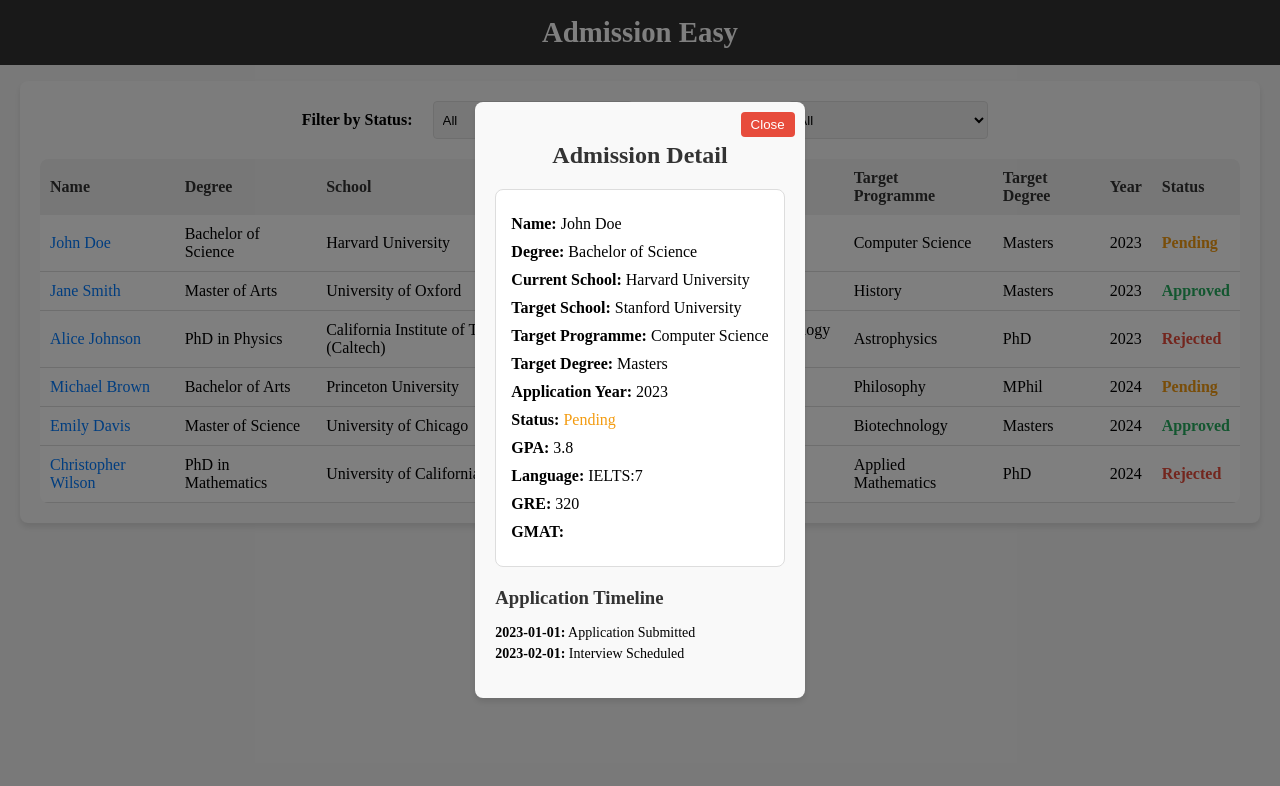
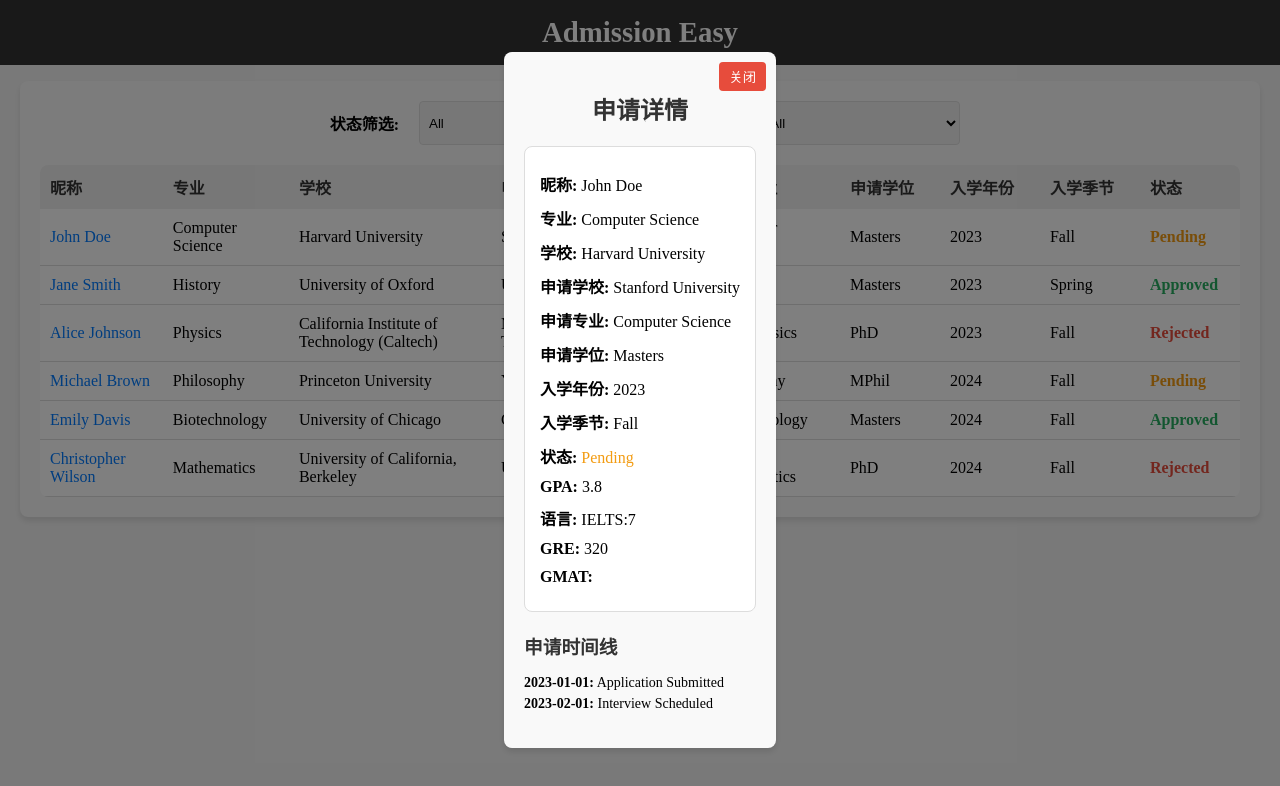
Before and after one commit to BAIGUANGMEI/AdmissionEasy, a Vue app: page / in a window 1280 px wide. Both pictures are taken after a click on the element "John Doe". Shown: the top 786 px of the page. Built offline with nearby package versions, Linux system fonts and the light colour scheme.

Commit message:
feat: change language to Chinese

```diff
--- a/src/components/AdmissionDetail.vue
+++ b/src/components/AdmissionDetail.vue
@@ -16,12 +16,13 @@ const fetchAdmissionDetail = (id: number) => {
     const data: AdmissionDetailData = {
         id,
         name: "John Doe",
-        degree: "Bachelor of Science",
+        major: "Computer Science",
         school: "Harvard University",
         targetSchool: "Stanford University",
         targetProgramme: "Computer Science",
         targetDegree: TargetDegree.Masters,
         applyYear: "2023",
+        season: "Fall",
         timeLine: new Map([["2023-01-01", "Application Submitted"], ["2023-02-01", "Interview Scheduled"]]),
         GPA: "3.8",
         Language: "IELTS:7",
@@ -46,30 +47,31 @@ watch(
 <template>
   <div v-if="admission" class="admission-detail-overlay">
     <div class="admission-detail">
-      <h2>Admission Detail</h2>
+      <h2>申请详情</h2>
       <div class="detail-card">
-        <p><strong>Name:</strong> {{ admission.name }}</p>
-        <p><strong>Degree:</strong> {{ admission.degree }}</p>
-        <p><strong>Current School:</strong> {{ admission.school }}</p>
-        <p><strong>Target School:</strong> {{ admission.targetSchool }}</p>
-        <p><strong>Target Programme:</strong> {{ admission.targetProgramme }}</p>
-        <p><strong>Target Degree:</strong> {{ admission.targetDegree }}</p>
-        <p><strong>Application Year:</strong> {{ admission.applyYear }}</p>
-        <p><strong>Status:</strong> <span :class="`status-${admission.status.toLowerCase()}`">{{ admission.status }}</span></p>
+        <p><strong>昵称:</strong> {{ admission.name }}</p>
+        <p><strong>专业:</strong> {{ admission.major }}</p>
+        <p><strong>学校:</strong> {{ admission.school }}</p>
+        <p><strong>申请学校:</strong> {{ admission.targetSchool }}</p>
+        <p><strong>申请专业:</strong> {{ admission.targetProgramme }}</p>
+        <p><strong>申请学位:</strong> {{ admission.targetDegree }}</p>
+        <p><strong>入学年份:</strong> {{ admission.applyYear }}</p>
+        <p><strong>入学季节:</strong> {{ admission.season }}</p>
+        <p><strong>状态:</strong> <span :class="`status-${admission.status.toLowerCase()}`">{{ admission.status }}</span></p>
         <p><strong>GPA:</strong> {{ admission.GPA }}</p>
-        <p><strong>Language:</strong> {{ admission.Language }}</p>
+        <p><strong>语言:</strong> {{ admission.Language }}</p>
         <p><strong>GRE:</strong> {{ admission.GRE }}</p>
         <p><strong>GMAT:</strong> {{ admission.GMAT }}</p>
       </div>
       <div class="timeline">
-        <h3>Application Timeline</h3>
+        <h3>申请时间线</h3>
         <ul>
           <li v-for="[date, event] in admission.timeLine" :key="date">
             <strong>{{ date }}:</strong> {{ event }}
           </li>
         </ul>
       </div>
-      <button class="close-button" @click="$emit('close')">Close</button>
+      <button class="close-button" @click="$emit('close')">关闭</button>
     </div>
   </div>
 </template>
@@ -99,8 +101,8 @@ watch(
 
 h2 {
   text-align: center;
+  margin-bottom: 20px;
   color: #333;
-  margin-bottom: 20px;
 }
 
 .detail-card {
--- a/src/components/AdmissionList.vue
+++ b/src/components/AdmissionList.vue
@@ -10,67 +10,73 @@ const admissionDataList = ref<AdmissionData[]>([
   {
     id: 1,
     name: "John Doe",
-    degree: "Bachelor of Science",
+    major: "Computer Science",
     school: "Harvard University",
     targetSchool: "Stanford University",
     targetProgramme: "Computer Science",
     targetDegree: TargetDegree.Masters,
     applyYear: "2023",
+    season: "Fall",
     status: AdmissionStatus.Pending,
   },
   {
     id: 2,
     name: "Jane Smith",
-    degree: "Master of Arts",
+    major: "History",
     school: "University of Oxford",
     targetSchool: "University of Cambridge",
     targetProgramme: "History",
     targetDegree: TargetDegree.Masters,
     applyYear: "2023",
+    season: "Spring",
     status: AdmissionStatus.Approved,
   },
   {
     id: 3,
     name: "Alice Johnson",
-    degree: "PhD in Physics",
+    major: "Physics",
     school: "California Institute of Technology (Caltech)",
     targetSchool: "Massachusetts Institute of Technology (MIT)",
     targetProgramme: "Astrophysics",
     targetDegree: TargetDegree.PhD,
     applyYear: "2023",
+    season: "Fall",
     status: AdmissionStatus.Rejected,
   },
   {
     id: 4,
     name: "Michael Brown",
-    degree: "Bachelor of Arts",
+    major: "Philosophy",
     school: "Princeton University",
     targetSchool: "Yale University",
     targetProgramme: "Philosophy",
     targetDegree: TargetDegree.Mphil,
     applyYear: "2024",
+    season: "Fall",
     status: AdmissionStatus.Pending,
   },
   {
     id: 5,
     name: "Emily Davis",
-    degree: "Master of Science",
+    major: "Biotechnology",
     school: "University of Chicago",
     targetSchool: "Columbia University",
     targetProgramme: "Biotechnology",
     targetDegree: TargetDegree.Masters,
     applyYear: "2024",
+    season: "Fall",
     status: AdmissionStatus.Approved,
   },
   {
     id: 6,
     name: "Christopher Wilson",
-    degree: "PhD in Mathematics",
+    major: "Mathematics",
     school: "University of California, Berkeley",
     targetSchool: "University of Toronto",
     targetProgramme: "Applied Mathematics",
     targetDegree: TargetDegree.PhD,
     applyYear: "2024",
+    season: "Fall",
     status: AdmissionStatus.Rejected,
   },
 ]);
@@ -106,7 +112,7 @@ function showDetail(id: number) {
   <div class="admission-list">
     <!-- Filter Dropdown -->
     <div class="filter-section">
-      <label for="status-filter">Filter by Status:</label>
+      <label for="status-filter">状态筛选:</label>
       <select id="status-filter" v-model="selectedStatus">
         <option value="All">All</option>
         <option value="Pending">Pending</option>
@@ -114,11 +120,11 @@ function showDetail(id: number) {
         <option value="Rejected">Rejected</option>
       </select>
 
-      <label for="status-filter">Filter by Degree:</label>
+      <label for="status-filter">申请学位筛选:</label>
       <select id="degree-filter" v-model="selectedDegree">
         <option value="All">All</option>
-        <option value="Bachelors">Bachelors</option>
         <option value="Masters">Masters</option>
+        <option value="MPhil">MPhil</option>
         <option value="PhD">PhD</option>
       </select>
     </div>
@@ -126,25 +132,27 @@ function showDetail(id: number) {
     <table class="admission-table">
       <thead>
         <tr>
-          <th>Name</th>
-          <th>Degree</th>
-          <th>School</th>
-          <th>Target School</th>
-          <th>Target Programme</th>
-          <th>Target Degree</th>
-          <th>Year</th>
-          <th>Status</th>
+          <th>昵称</th>
+          <th>专业</th>
+          <th>学校</th>
+          <th>申请学校</th>
+          <th>申请专业</th>
+          <th>申请学位</th>
+          <th>入学年份</th>
+          <th>入学季节</th>
+          <th>状态</th>
         </tr>
       </thead>
       <tbody>
         <tr v-for="admission in filteredAdmissionDataList" :key="admission.id">
           <td @click="showDetail(admission.id)" class="link-name">{{ admission.name }}</td>
-          <td>{{ admission.degree }}</td>
+          <td>{{ admission.major }}</td>
           <td>{{ admission.school }}</td>
           <td>{{ admission.targetSchool }}</td>
           <td>{{ admission.targetProgramme }}</td>
           <td>{{ admission.targetDegree }}</td>
           <td>{{ admission.applyYear }}</td>
+          <td>{{ admission.season }}</td>
           <td
             :class="`status-${admission.status.toLowerCase()}`"
             class="admission-status"
@@ -219,6 +227,7 @@ tbody tr:hover {
 }
 
 tbody td {
+  min-width: 80px;
   padding: 10px;
   border-bottom: 1px solid #ddd;
 }
```
Also changed, not shown: src/types/admissionTypes.ts (+9 -17 lines).
